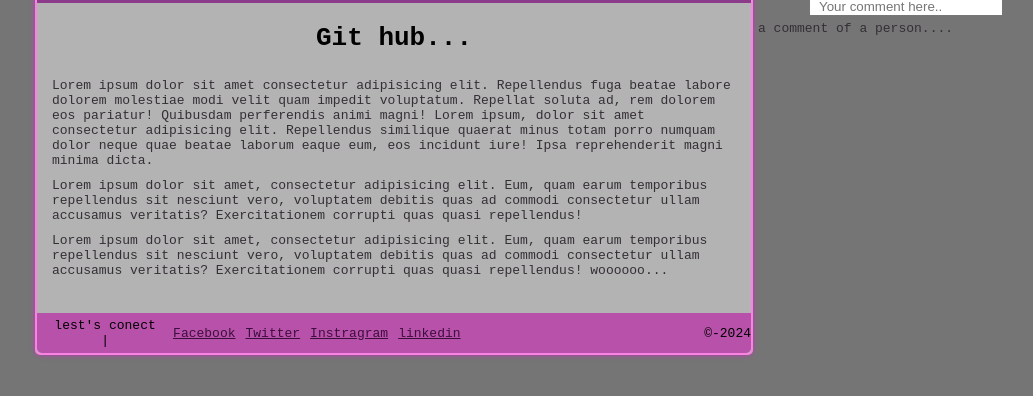
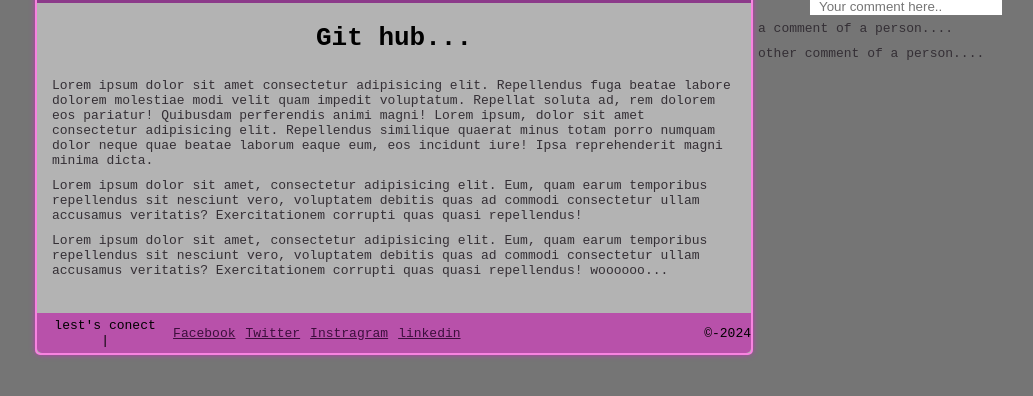
Before and after one commit to Jeferson-Fajardo/to-learn-git, a plain HTML site: page index.html in a window 1280 px wide. Shown: the part 110-506 px from the top of the page, without its empty margins (93-1126 px from the left). Drawn offline with Linux system fonts and the light colour scheme.

Commit message:
changes.

```diff
--- a/index.html
+++ b/index.html
@@ -59,6 +59,8 @@
                 <h2 class="title-comments">Comments</h2>
                 <input type="text" placeholder="Your comment here..">
                 <p>a comment of a person....</p>
+                <p>other comment of a person....</p>
+
             </div>
         </section>
     </main>
```
